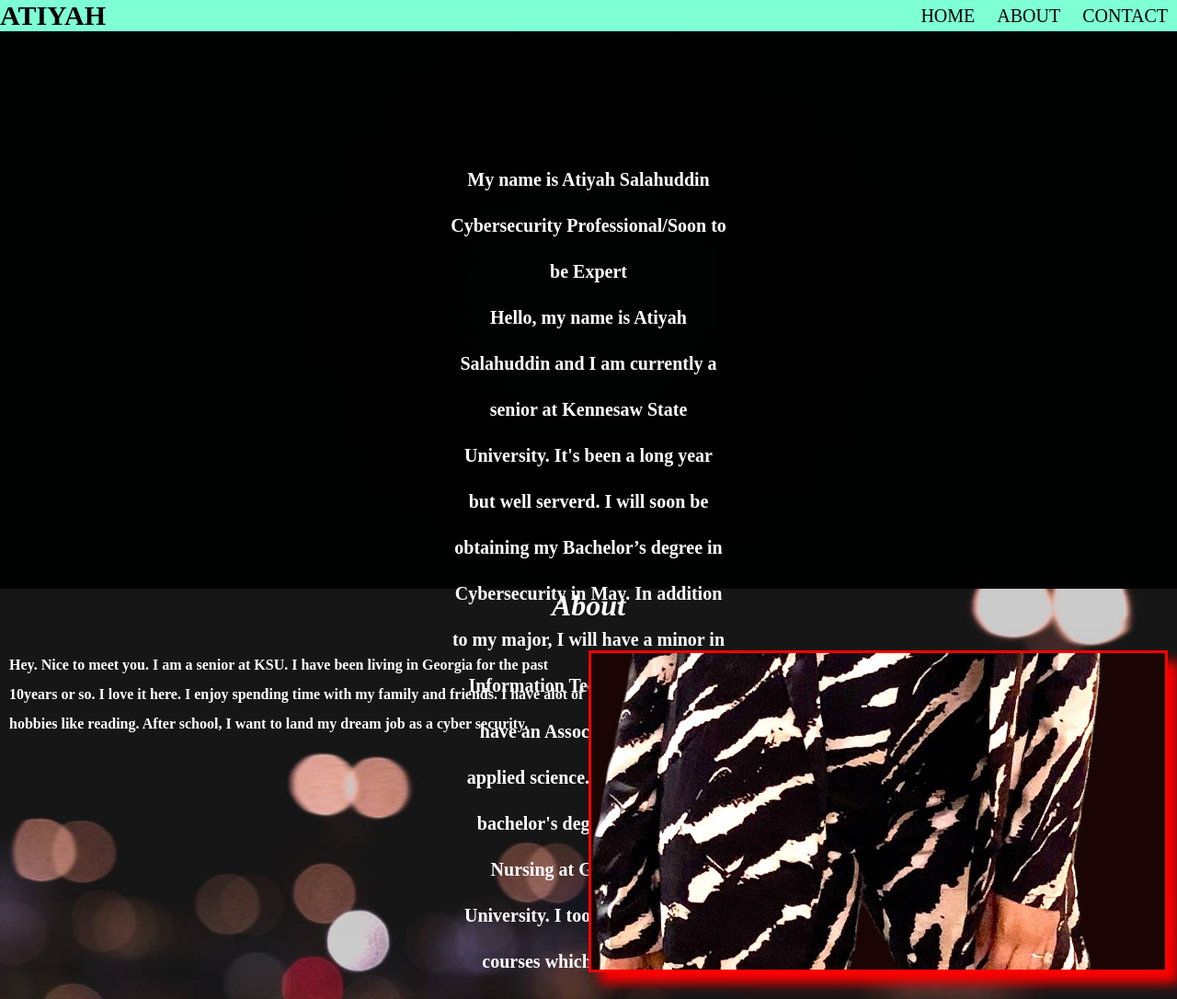
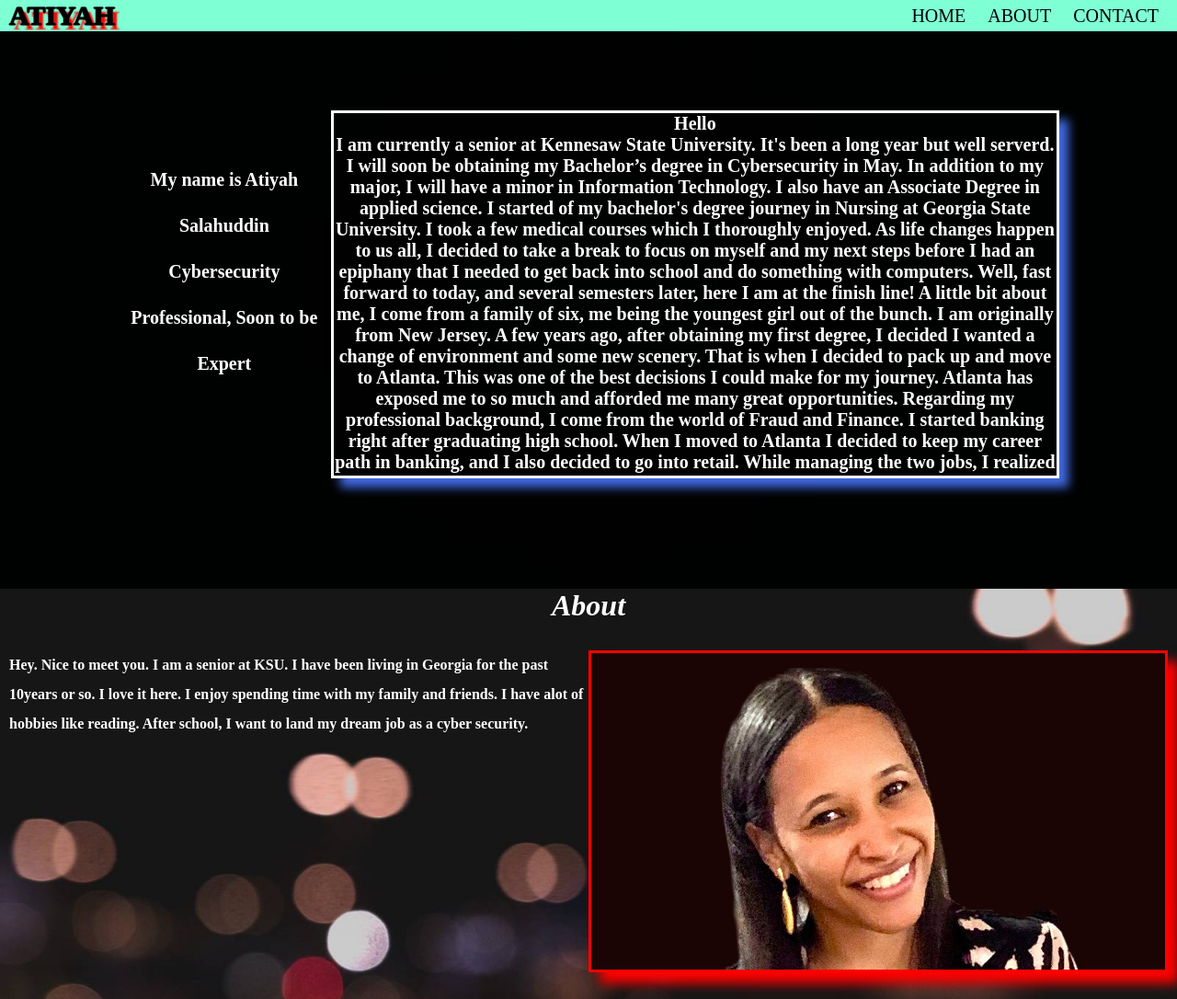
Before and after one commit to Mrs-ti/introtoweb, a plain HTML site: page index.html in a window 1280 px wide. Shown: the top 1086 px of the page at 92% size. Drawn offline with Linux system fonts and the light colour scheme.

Commit message:
fixed text overflow issue

```diff
--- a/index.css
+++ b/index.css
@@ -1,7 +1,7 @@
 *{
     padding: 0;
     margin: 0;
-    box-sizing: border-box;
+    box-sizing: border-box;  /***reset to default padding and margin***/
 }
 
 #container{
@@ -15,9 +15,11 @@
     background-color: aquamarine;
     display: flex;
     justify-content: space-between;
-    align-items: center;
+    align-items: center;   /***my navbar***/
     position: fixed;
     z-index: 1000;
+    padding-left: 10px;
+    padding-right: 10px;
 }
 
 .navbar li{
@@ -33,12 +35,13 @@
 }
 
 .navbar li a:hover{
-    color: red;
+    color: red;   /****add color change on hover***/
 }
 
 .logo p{
     font-size: 30px;
     font-weight: 900;
+    color: red;
 }
 
 
@@ -47,7 +50,7 @@
     height: 80vh;
     background-image: url(images/bg2.jpg);
     background-position: center;
-    background-repeat: no-repeat;
+    background-repeat: no-repeat;    /****my home page****/
     background-size: cover;
     display: flex;
     justify-content: center;
@@ -56,7 +59,7 @@
 
 .center-made>div{
     display: flex;
-    justify-content: center;
+    justify-content: center;  /****center all the divs in home page***/
 }
 
 .home-wrapper{
@@ -67,8 +70,36 @@
     align-items: center;
 }
 
+.school{
+    border: solid white;
+    width: 100%;
+    height: 50vh;
+    overflow-y: scroll;    /***since my paragraph was too long, i added overflow property***/
+    box-shadow: 10px 10px 10px royalblue;
+
+}
+
 .school p{
-    width: 400px;
+    text-align: center;
+}
+
+.school span{
+    display: flex;
+    justify-content: center;
+}
+
+.myclasslist{
+    text-shadow:
+    0px 0px 1px black,
+    0px 0px 1px black,
+    0px 0px 1px black,
+    0px 0px 1px black,
+    0px 0px 1px black,
+    0px 0px 1px black,
+    0px 0px 1px black,
+    0px 0px 1px black,
+    0px 0px 1px black,
+    5px 5px 2px red;
 }
 
 
@@ -93,7 +124,7 @@
 #about{
     max-width: 100%;
     height: 90vh;
-    background-image: url(images/bg1.jpg);
+    background-image: url(images/bg1.jpg); /***background image***/
     background-position: center;
     background-repeat: no-repeat;
     background-size: cover;
@@ -103,15 +134,14 @@
     display: grid;
     height: 350px;
     grid-template-columns: repeat(2,1fr);
-    grid-template-rows: 1fr;
+    grid-template-rows: 1fr;    /***create grid in about section****/
     padding-left: 10px;
     padding-right: 10px;
     margin-top: 30px;
 }
 
 .photo{
-    background-image: url(images/site\ pic.jpg);
-    background-position: center;
+    background-image: url(images/site\ pic.jpg);  /***my picture****/
     background-repeat: no-repeat;
     background-size: cover;
     border: solid red;
@@ -169,7 +199,7 @@ button{
     transition: all .50s;
 }
 
-button:hover{
+button:hover{/***set button stlyes to activate on hover****/
     background-color:rgb(7, 150, 103);
     font-weight: 800;
 }
@@ -181,13 +211,17 @@ button:hover{
     color: orangered;
 }
 
-input:focus, textarea:focus{
+input:focus, textarea:focus{/****remove input outline***/
     outline: none;
+}
+
+input, textarea{
+    padding-left: 20px;
 }
 
 
 
-input::placeholder, textarea::placeholder{
-    font-weight: 800;
+input::placeholder, textarea::placeholder{ /*****create custom styles to placeholders.***/
+    font-weight: 500;
     color: black;
 }
--- a/index.html
+++ b/index.html
@@ -4,18 +4,18 @@
     <meta charset="UTF-8">
     <meta name="viewport" content="width=device-width, initial-scale=1.0">
     <title>Atiyah's World!</title>
-    <link rel="stylesheet" href="index.css">
+    <link rel="stylesheet" href="index.css"><!---my css link-->
 </head>
 <body>
    <div id="container">
         <div class="navbar">
             <div class="logo">
-                <p>ATIYAH</p>
+                <p class="my-name">ATIYAH</p>
             </div>
             <div class="links">
                 <ul>
                     <li><a href="#home">HOME</a></li>
-                    <li><a href="#about">ABOUT</a></li>
+                    <li><a href="#about">ABOUT</a></li><!--navigation links-->
                     <li><a href="#contact">CONTACT</a></li>
                 </ul>
             </div>
@@ -27,20 +27,46 @@
                         <p>My name is Atiyah Salahuddin</p>
                     </div>
                     <div class="major">
-                        <p>Cybersecurity Professional/Soon to be Expert</p>
+                        <p>Cybersecurity Professional, Soon to be Expert</p>
                     </div>
-                    <div class="school">
-                        <p>Hello, my name is Atiyah Salahuddin and I am currently a senior at Kennesaw State University. It's been a long year but well serverd. I will soon be obtaining my Bachelor’s degree in Cybersecurity in May. In addition to my major, I will have a minor in Information Technology. I also have an Associate Degree in applied science. I started of my bachelor's degree journey in Nursing at Georgia State University. I took a few medical courses which I thoroughly enjoyed. As life changes happen to us all, I decided to take a break to focus on myself and my next steps before I had an epiphany that I needed to get back into school and do something with computers. Well, fast forward to today, and several semesters later, here I am at the finish line!
-A little bit about me, I come from a family of six, me being the youngest girl out of the bunch. I am originally from New Jersey. A few years ago, after obtaining my first degree, I decided I wanted a change of environment and some new scenery. That is when I decided to pack up and move to Atlanta. This was one of the best decisions I could make for my journey. Atlanta has exposed me to so much and afforded me many great opportunities.
-Regarding my professional background, I come from the world of Fraud and Finance. I started banking right after graduating high school. When I moved to Atlanta I decided to keep my career path in banking, and I also decided to go into retail. While managing the two jobs, I realized I was ready to get back into school. During my banking career, I was given the opportunity to move into Corporate and transition into the Fraud Detection field. I have over 10+ years of fraud experience. I currently still hold a career in this field. In May, I will be transitioning into Cybersecurity for my new career path. I aim to try a little of everything in the cyber field and see what I am truly passionate about most. I do not want to limit myself. Therefore, I want to see the ins and outs of every part of this world to see what I fall in love with most. Once I get that under my belt, my goal is to open my own consulting business within the cybersecurity field to help organizations stay protected.
-
-
-                        </p>
-                    </div>
+                </div>
+                <div class="school"><!---paragraph about me-->
+                    <p>
+                        <span>Hello</span> I am currently a senior at
+                            Kennesaw State University. It's been a long year but well serverd.
+                            I will soon be obtaining my Bachelor’s degree in Cybersecurity in
+                            May. In addition to my major, I will have a minor in Information Technology.
+                            I also have an Associate Degree in applied science. I started of my bachelor's
+                             degree journey in Nursing at Georgia State University. I took a few medical
+                              courses which I thoroughly enjoyed. As life changes happen to us all,
+                              I decided to take a break to focus on myself and my next steps before
+                              I had an epiphany that I needed to get back into school and do something
+                               with computers. Well, fast forward to today, and several semesters later,
+                                here I am at the finish line!
+                        A little bit about me, I come from a family of six, me being the youngest
+                         girl out of the bunch. I am originally from New Jersey. A few years ago,
+                         after obtaining my first degree, I decided I wanted a change of environment
+                         and some new scenery. That is when I decided to pack up and move to Atlanta.
+                          This was one of the best decisions I could make for my journey. Atlanta
+                          has exposed me to so much and afforded me many great opportunities.
+                         Regarding my professional background, I come from the world of Fraud and Finance.
+                         I started banking right after graduating high school. When I moved to Atlanta
+                         I decided to keep my career path in banking, and I also decided to go into retail.
+                          While managing the two jobs, I realized I was ready to get back into school.
+                           During my banking career, I was given the opportunity to move into Corporate
+                           and transition into the Fraud Detection field. I have over 10+ years of fraud
+                           experience. I currently still hold a career in this field. In May, I will
+                            be transitioning into Cybersecurity for my new career path. I aim to try a
+                             little of everything in the cyber field and see what I am truly passionate
+                              about most. I do not want to limit myself. Therefore, I want to see the ins
+                              and outs of every part of this world to see what I fall in love with most.
+                               Once I get that under my belt, my goal is to open my own consulting business
+                               within the cybersecurity field to help organizations stay protected.
+                    </p>
                 </div>
             </div>
         </div>
-        <div id="about">
+        <div id="about"><!----abouts page-->
             <div class="about-title">
                 <h1>About</h1>
             </div>
@@ -60,9 +86,9 @@ Regarding my professional background, I come from the world of Fraud and Finance
             <div class="form-title">
                 <p>Contact Atiyah<span><i class="fa fa-phone" aria-hidden="true"></i></span></p>
             </div>
-            <form>
+            <form id="contact-form" method="post" action="mailto:ekemasamuel954@gmail.com"><!---contact form-->
                 <div class="name">
-                    <input type="text" name="" id="name" placeholder="First-Name Last-Name" required>
+                    <input type="text" name="" id="name" placeholder="Enter Name" required>
                 </div>
                 <div class="email">
                     <input type="email" name="" id="email" placeholder="Enter Email" required>
@@ -71,10 +97,12 @@ Regarding my professional background, I come from the world of Fraud and Finance
                     <textarea name="" id="" cols="30" rows="10" placeholder="Enter message here"></textarea>
                 </div>
                 <div class="submit">
-                    <button>Submit</button>
+                    <button type="submit">Submit</button><!---submit button when user clicks, it opens email-->
                 </div>
             </form>
         </div>
    </div>
+
+   <script src="index.js"></script>
 </body>
 </html>
--- a/index.js
+++ b/index.js
@@ -0,0 +1,13 @@
+function changeColor(){
+    const logo = document.querySelector(".my-name");
+    if (logo.style.color == 'red') {
+        logo.style.color = 'black';
+        logo.classList.add("myclasslist");
+    } else {
+        logo.style.color = 'red';
+        logo.classList.remove("myclasslist");
+    }
+    setTimeout(changeColor, 1000);
+}
+
+changeColor();
```
